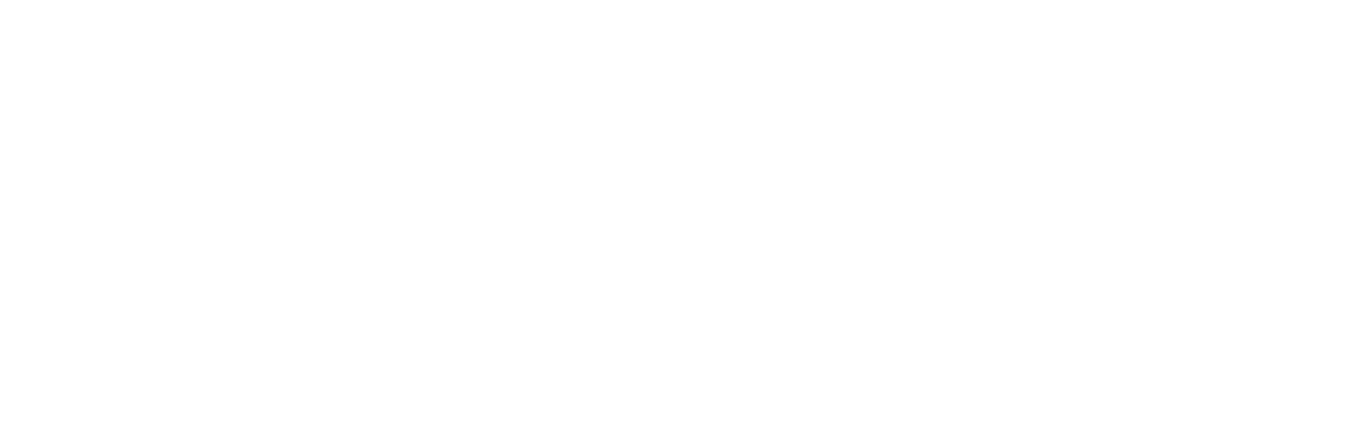
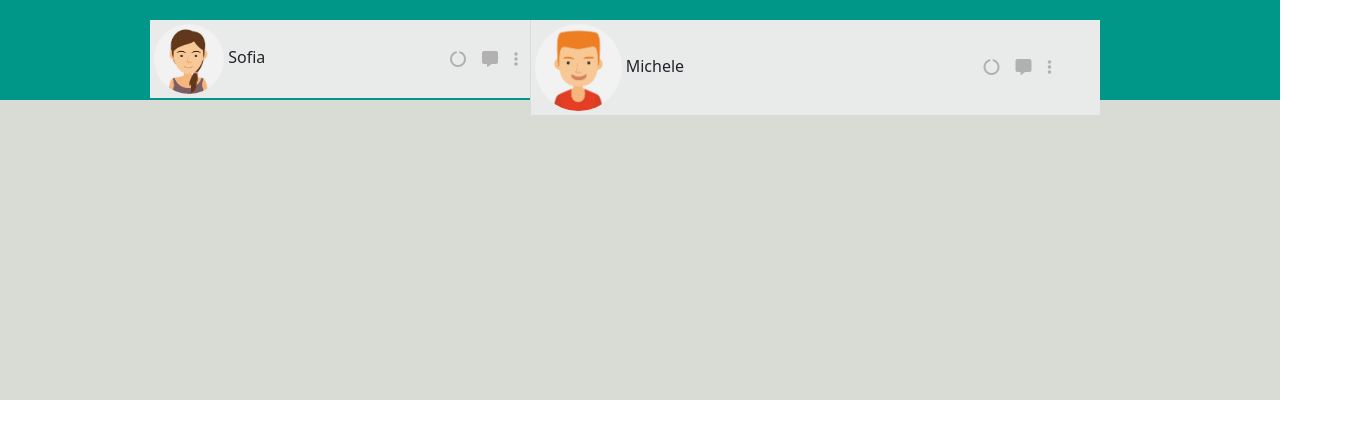
Before and after one commit to giuliagrfo/vue-boolzapp, a plain HTML site: page index.html in a window 1280 px wide. Shown: the whole page, 1360 px wide, since content can reach past the window. Drawn offline with nearby package versions, Linux system fonts and the light colour scheme.

Commit message:
users head

```diff
--- a/assets/css/style.css
+++ b/assets/css/style.css
@@ -3,3 +3,74 @@
     padding: 0;
     box-sizing: border-box;
 }
+
+:root {
+--head: #009688;
+--dark: #6B7376;
+--lightblue: #8EDAFC;
+--soft-dark: #B1B1B1;
+--lightgreen: #D5F9BA;
+--primary: #D9DBD5;
+--lightuser: #E9EBEB;
+--lighthead: #EAEAEA;
+--bg-icon: #F3EEEA;
+
+}
+
+img {
+    max-width: 100%;
+}
+
+/* #region DEBUG */
+.debug #site_header {
+    height: 100px;
+}
+
+.debug #site_main {
+    height: 300px;
+}
+/* #endregion DEBUG */
+
+#app {
+    height: 100vh;
+}
+
+#site_header {
+    background-color: var(--head);
+}
+
+#site_main {
+    background-color: var(--primary);
+}
+
+.wrapper {
+    position: relative;
+    top: -80px;
+    left: 80px;
+}
+
+.user  {
+    background-color: var(--lightuser);
+}
+
+.icon_me{
+    border-radius: 50%;
+    width: 25%;
+}
+
+.icon_friend {
+    border-radius: 50%;
+    width: 20%;
+}
+
+.user > span {
+    font-size: 12px;
+}
+
+.icon_more i {
+    color: var(--soft-dark);
+}
+
+.user_friend {
+    border-left: 1px solid var(--primary);
+}
--- a/index.html
+++ b/index.html
@@ -14,9 +14,52 @@
     <!-- CSS -->
     <link rel="stylesheet" href="./assets/css/style.css">
 </head>
-<body>
+<body class="debug">
     <div id="app">
+       <header id="site_header">
 
+       </header>
+
+       <main id="site_main">
+            <div class="wrapper">
+                <div class="container">
+                    <div class="row">
+                        <div class="col-4 p-0">
+                            <div class="user d-flex">
+                                <div class="user_me p-1">
+                                    <img class="icon_me" src="./assets/img/avatar_io.jpg" alt="">
+                                    <span>Sofia</span>
+                                </div>
+                                <div class="icon_more d-flex align-items-center p-1">
+                                    <i class="fa-solid fa-circle-notch p-2"></i>
+                                    <i class="fa-solid fa-message p-2"></i>
+                                    <i class="fa-solid fa-ellipsis-vertical p-2"></i>
+                                </div>
+                            </div>
+
+                        </div>
+                        <div class="col-6 p-0">
+                            <div class="user d-flex">
+                                <div class="user_friend p-1">
+                                    <img class="icon_friend" src="./assets/img/avatar_1.jpg" alt="">
+                                    <span>Michele</span>
+                                </div>
+                                <div class="icon_more d-flex align-items-center p-1">
+                                    <i class="fa-solid fa-circle-notch p-2"></i>
+                                    <i class="fa-solid fa-message p-2"></i>
+                                    <i class="fa-solid fa-ellipsis-vertical p-2"></i>
+                                </div>
+                            </div>
+
+                        </div>
+                    </div>
+                </div>
+            </div>
+       </main>
+
+       <footer id="site_footer">
+
+       </footer>
 
     </div>
 
```
